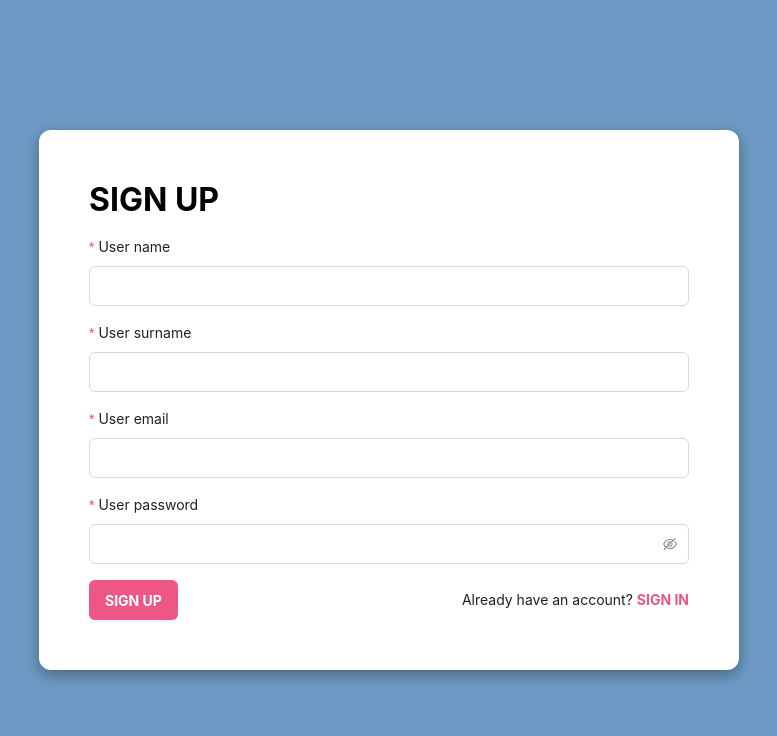
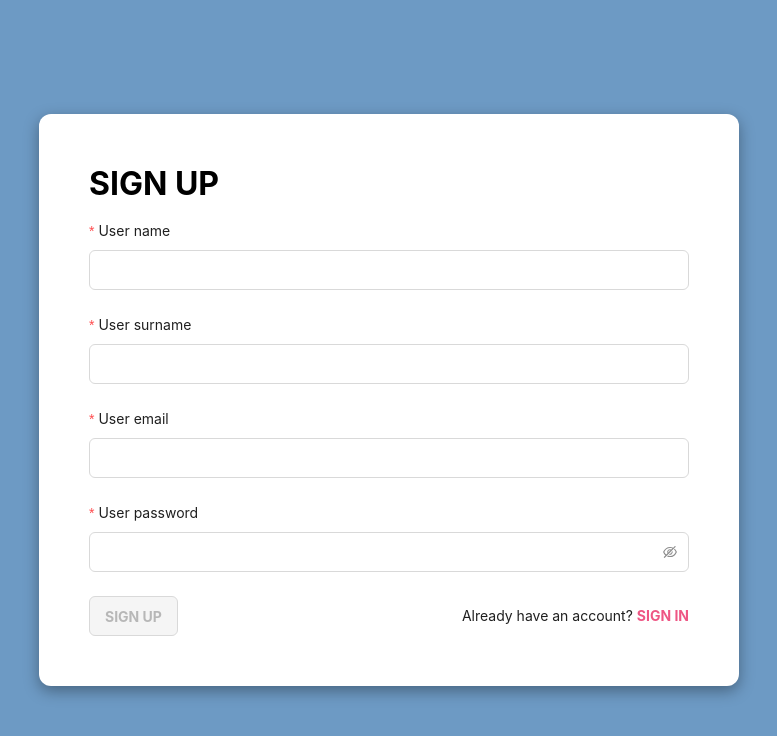
Before and after one commit to Yuriy-27/test-app, a React (Create React App) app: page /register in a window 1280 px wide. Shown: the top 736 px of the page, without its empty margins (251-1028 px from the left). Built offline with nearby package versions, Linux system fonts and the light colour scheme; no server answers.

Commit message:
feat: update forms validation

```diff
--- a/src/components/SignInForm/SignInForm.module.scss
+++ b/src/components/SignInForm/SignInForm.module.scss
@@ -15,10 +15,6 @@
   line-height: 125%;
   margin-bottom: 24px;
   text-transform: uppercase;
-}
-
-.FormItem {
-  margin-bottom: 16px;
 }
 
 .FormLoginItem {
@@ -79,6 +75,12 @@
     background-color: #ee5684 !important;
     width: 100%;
   }
+
+  &:disabled {
+    &:hover {
+      background-color: unset !important;
+    }
+  }
 }
 
 .SignUpLink {
@@ -102,6 +104,7 @@
 
   .FormItem {
     width: 100%;
+    margin-bottom: 16px;
   }
 
   .FormLoginItem {
--- a/src/components/SignInForm/SignInForm.tsx
+++ b/src/components/SignInForm/SignInForm.tsx
@@ -1,6 +1,6 @@
 import { Button, Checkbox, Form, Input } from 'antd';
 import { signInWithEmailAndPassword } from 'firebase/auth';
-import React, { FC } from 'react';
+import React, { FC, useEffect, useState } from 'react';
 import { Link, useNavigate } from 'react-router-dom';
 
 import { login } from '../../features/userSlice';
@@ -27,8 +27,14 @@ interface SignInFormValues {
 }
 
 const SignInForm: FC = () => {
+  const [form] = Form.useForm();
+  const [, forceUpdate] = useState({});
   const dispatch = useAppDispatch();
   const navigate = useNavigate();
+
+  const onFinishFailed = (errorInfo: any) => {
+    console.log('Failed:', errorInfo);
+  };
 
   const onFinish = (values: SignInFormValues) => {
     signInWithEmailAndPassword(auth, values.email, values.password)
@@ -53,18 +59,19 @@ const SignInForm: FC = () => {
         navigate('/');
       })
       .catch((err) => {
-        console.log(err);
+        onFinishFailed(err);
       });
   };
 
-  const onFinishFailed = (errorInfo: any) => {
-    console.log('Failed:', errorInfo);
-  };
+  useEffect(() => {
+    forceUpdate({});
+  }, []);
 
   return (
     <div className={`${styles.SignInForm}`} data-testid='SignInForm'>
       <div className={`${styles.FormTitle}`}>LOGIN</div>
       <Form
+        form={form}
         name='signIn'
         layout='vertical'
         initialValues={{ remember: true }}
@@ -106,14 +113,25 @@ const SignInForm: FC = () => {
         </Form.Item>
 
         <div className={styles.SubmitSection}>
-          <Form.Item className={styles.FormLoginItem}>
+          <Form.Item className={styles.FormLoginItem} shouldUpdate>
+            {() => {
+              return (
                 <Button
                   className={styles.LoginBtn}
                   type='primary'
                   htmlType='submit'
+                  disabled={
+                    !form.isFieldTouched('email') ||
+                    !form.isFieldTouched('password') ||
+                    !!form
+                      .getFieldsError()
+                      .filter(({ errors }) => errors.length).length
+                  }
                 >
                   LOGIN
                 </Button>
+              );
+            }}
           </Form.Item>
           <div className={styles.SignUpLink}>
             Need an account? <Link to='/register'>SIGN UP</Link>
--- a/src/components/SignUpForm/SignUpForm.module.scss
+++ b/src/components/SignUpForm/SignUpForm.module.scss
@@ -15,10 +15,6 @@
   line-height: 125%;
   margin-bottom: 16px;
   text-transform: uppercase;
-}
-
-.FormItem {
-  margin-bottom: 16px;
 }
 
 .FormRegisterItem {
@@ -51,6 +47,12 @@
     background-color: #ee5684 !important;
     width: 100%;
   }
+
+  &:disabled {
+    &:hover {
+      background-color: unset !important;
+    }
+  }
 }
 
 .SignInLink {
@@ -75,6 +77,7 @@
 
   .FormItem {
     width: 100%;
+    margin-bottom: 16px;
   }
 
   .FormRegisterItem {
--- a/src/components/SignUpForm/SignUpForm.tsx
+++ b/src/components/SignUpForm/SignUpForm.tsx
@@ -1,6 +1,6 @@
 import { Button, Form, Input } from 'antd';
 import { createUserWithEmailAndPassword, updateProfile } from 'firebase/auth';
-import React, { FC } from 'react';
+import React, { FC, useEffect, useState } from 'react';
 import { Link, useNavigate } from 'react-router-dom';
 
 import { login } from '../../features/userSlice';
@@ -32,8 +32,14 @@ interface SignUpFormValues {
 }
 
 const SignUpForm: FC = () => {
+  const [form] = Form.useForm();
+  const [, forceUpdate] = useState({});
   const dispatch = useAppDispatch();
   const navigate = useNavigate();
+
+  const onFinishFailed = (errorInfo: any) => {
+    console.log('Failed:', errorInfo);
+  };
 
   const onFinish = (values: SignUpFormValues) => {
     createUserWithEmailAndPassword(auth, values.email, values.password)
@@ -62,18 +68,19 @@ const SignUpForm: FC = () => {
         navigate('/');
       })
       .catch((err) => {
-        console.log(err);
+        onFinishFailed(err);
       });
   };
 
-  const onFinishFailed = (errorInfo: any) => {
-    console.log('Failed:', errorInfo);
-  };
+  useEffect(() => {
+    forceUpdate({});
+  }, []);
 
   return (
     <div className={`${styles.SignUpForm}`} data-testid='SignUpForm'>
       <div className={`${styles.FormTitle}`}>Sign Up</div>
       <Form
+        form={form}
         name='signUp'
         layout='vertical'
         onFinish={onFinish}
@@ -124,14 +131,24 @@ const SignUpForm: FC = () => {
         </Form.Item>
 
         <div className={styles.SubmitSection}>
-          <Form.Item className={styles.FormRegisterItem}>
+          <Form.Item className={styles.FormRegisterItem} shouldUpdate>
+            {() => {
+              return (
                 <Button
                   type='primary'
                   htmlType='submit'
                   className={styles.SignUpBtn}
+                  disabled={
+                    !form.isFieldsTouched(true) ||
+                    !!form
+                      .getFieldsError()
+                      .filter(({ errors }) => errors.length).length
+                  }
                 >
                   Sign Up
                 </Button>
+              );
+            }}
           </Form.Item>
           <div className={styles.SignInLink}>
             Already have an account? <Link to='/login'>Sign In</Link>
```
Lines whose indentation alone changed are shown as unchanged.
